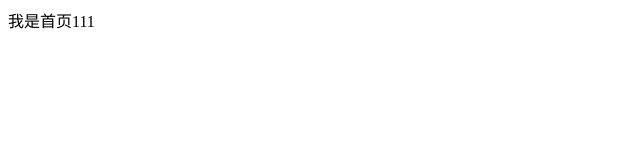
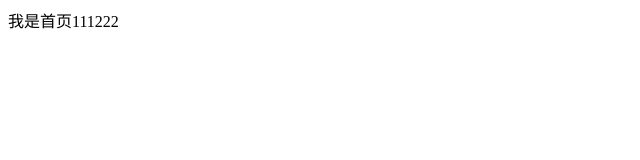
Before and after one commit to qwerty884884/git-demo, a plain HTML site: page index.html in a window 1280 px wide. Shown: the full height of the page, 0-640 px from the left. Drawn offline with Linux system fonts and the light colour scheme.

Commit message:
a第四次提交

```diff
--- a/index.html
+++ b/index.html
@@ -7,6 +7,6 @@
     <title>Document</title>
 </head>
 <body>
-    我是首页111
+    我是首页111222
 </body>
 </html>
```
